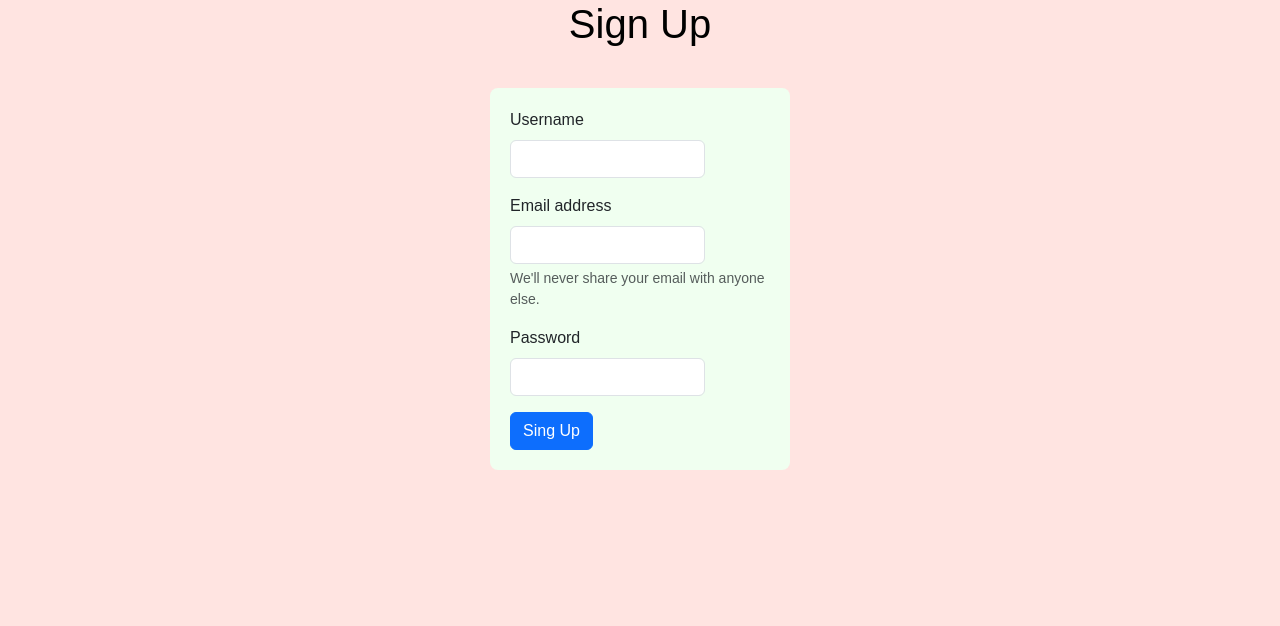
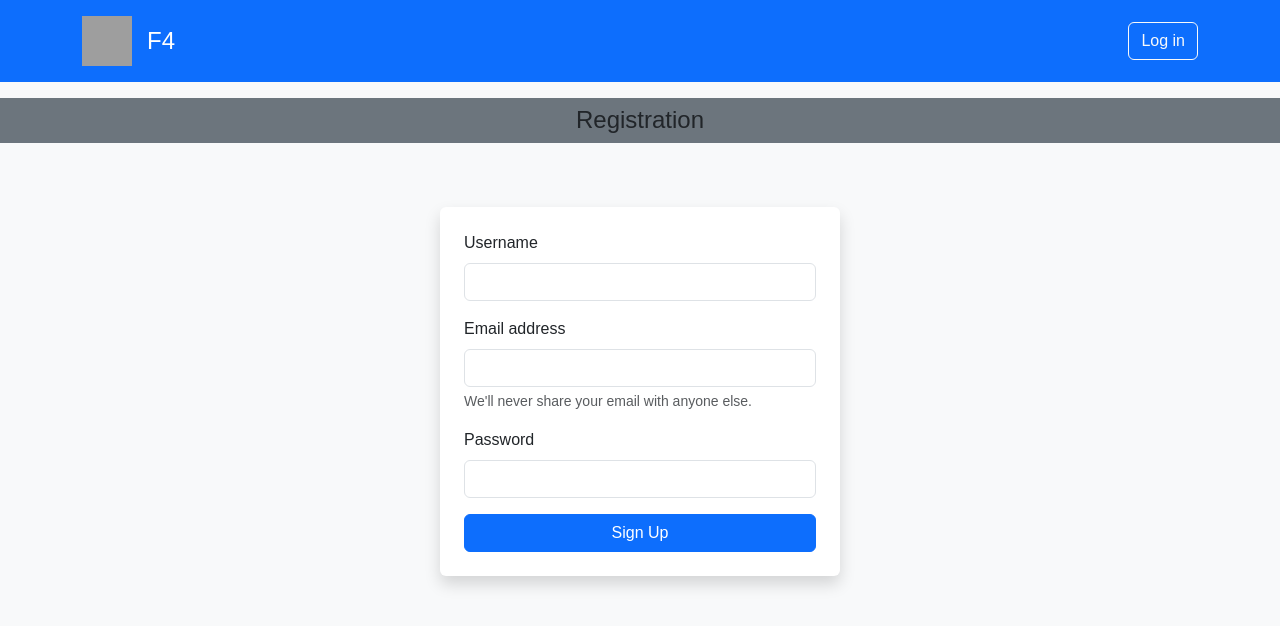
Before and after one commit to Eveline-projects/django-budget-manager, a Django app: template budget/templates/budget/log_user.html in a window 1280 px wide. Shown: the top 626 px of the page. Run offline with Django 5.2, Linux system fonts and the light colour scheme; the template is opened without the code that fills it, so the values that code supplies are empty; grey boxes are pictures that could not be loaded.

Commit message:
JPYD92-33/dzialajacy kod

```diff
--- a/banking/urls.py
+++ b/banking/urls.py
@@ -20,6 +20,6 @@ from budget.views import register, homepage
 
 urlpatterns = [
     path('admin/', admin.site.urls),
-    path('budget/', register),
+    path('register/', register, name='register'),
     path('homepage/', homepage, name='homepage'),
 ]
--- a/budget/static/budget/style.css
+++ b/budget/static/budget/style.css
@@ -1,20 +1,81 @@
 body {
-  background-color: mistyrose;
+  background-color: #095083;
   font-family: source-serif-pro,"Source Serif Pro",sans-serif;
 }
 h1 {
-  color: black;
+  color: #ffffff;
 }
 p {
-  font-size: 18px;
+  font-size: 12px;
 }
 form {
-    background: honeydew;
+    background: #ffffff;
     padding: 20px;
     width: 300px;
     margin: 40px auto;
     border-radius: 8px;
 }
+body {
+  font-family: Arial, sans-serif;
+  background-color: #f0f2f5;
+  margin: 0;
+  padding: 0;
+}
+.top-box {
+  background-color: #4CAF50;
+  color: white;
+  text-align: center;
+  padding: 20px;
+}
+/* Menu */
+.menu-box {
+  background-color: #99afce;
+  color: white;
+  text-align: center;
+  padding: 10px;
+}
+
+.menu-box a {
+  color: white;
+  text-decoration: none;
+  margin: 0 15px;
+}
+
+.menu-box a:hover {
+  text-decoration: underline;
+}
+
+/* Środkowy formularz */
+.center-box {
+  background-color: #ffffff;
+  padding: 30px;
+  width: 400px;
+  margin: 50px auto; /* wyśrodkowanie */
+  border-radius: 8px;
+  box-shadow: 0 2px 10px rgba(0,0,0,0.1);
+}
+
+.center-box input {
+  width: 100%;
+  padding: 10px;
+  margin-bottom: 15px;
+  border-radius: 5px;
+  border: 1px solid #ccc;
+}
+
+.center-box button {
+  width: 100%;
+  padding: 10px;
+  background-color: #4CAF50;
+  color: white;
+  border: none;
+  border-radius: 5px;
+  cursor: pointer;
+}
+
+.center-box button:hover {
+  background-color: #45a049;
+}
 /*
 komentarz
 */
--- a/budget/templates/budget/log_user.html
+++ b/budget/templates/budget/log_user.html
@@ -1,36 +1,57 @@
+{% load static %}
 <!DOCTYPE html>
 <html lang="en">
-<head class="bg-dark text-white p-3">
-    <h1 class="text-center">Sign Up</h1>
+
+<head>
     <meta charset="UTF-8">
-    <title>Title</title>
-    <link href="https://cdn.jsdelivr.net/npm/bootstrap@5.3.8/dist/css/bootstrap.min.css" rel="stylesheet"
-          integrity="sha384-sRIl4kxILFvY47J16cr9ZwB07vP4J8+LH7qKQnuqkuIAvNWLzeN8tE5YBujZqJLB" crossorigin="anonymous">
-    {% load static %}
+    <title>Register</title>
+    <link href="https://cdn.jsdelivr.net/npm/bootstrap@5.3.8/dist/css/bootstrap.min.css" rel="stylesheet">
     <link rel="stylesheet" href="{% static 'budget/style.css' %}">
 </head>
-<body>
 
-<form action='' method="POST" class="mx-auto" style="max-width: 400px;">
+<body class="bg-light">
+
+<!-- 1. Pudełko na górze: header -->
+<header class="bg-primary text-white py-3 mb-3">
+    <div class="container d-flex align-items-center justify-content-between">
+        <div class="d-flex align-items-center">
+            <a href="/">
+                <img src="https://as2.ftcdn.net/jpg/01/22/16/27/1000_F_122162798_q6ZxeeXBlJRjZJbnbyzjQbZ0ZRz4GW7w.jpg"
+                     alt="Logo" style="width:50px; height:50px; margin-right:15px;">
+            </a>
+            <h1 class="h4 m-0">F4</h1>
+        </div>
+        <a href="/login/" class="btn btn-outline-light">Log in</a>
+    </div>
+</header>
+
+<!-- 2. Pudełko menu / nagłówek -->
+<nav class="bg-secondary py-2 mb-4">
+    <div class="container d-flex justify-content-center">
+         <h1 class="h4 m-0">Registration</h1>
+    </div>
+</nav>
+
+<!-- 3. Pudełko środkowe: formularz rejestracji -->
+<div class="container d-flex justify-content-center">
+    <form action="" method="POST" class="bg-white p-4 rounded shadow" style="max-width: 400px; width:100%;">
         {% csrf_token %}
         <div class="mb-3">
-  <label for="first_name" class="form-label">Username</label>
-  <input
-    type="text"
-    id="first_name"
-    name="first_name"
-    class="form-control w-75">
+            <label for="username" class="form-label">Username</label>
+            <input type="text" id="username" name="username" class="form-control" required>
         </div>
         <div class="mb-3">
-        <label for="exampleInputEmail1" class="form-label">Email address</label>
-        <input type="email" class="form-control w-75" id="exampleInputEmail1" aria-describedby="emailHelp">
-        <div id="emailHelp" class="form-text">We'll never share your email with anyone else.</div>
+            <label for="email" class="form-label">Email address</label>
+            <input type="email" id="email" name="email" class="form-control" required>
+            <div class="form-text">We'll never share your email with anyone else.</div>
         </div>
         <div class="mb-3">
-        <label for="exampleInputPassword1" class="form-label">Password</label>
-        <input type="password" class="form-control w-75" id="exampleInputPassword1">
+            <label for="password" class="form-label">Password</label>
+            <input type="password" id="password" name="password" class="form-control" required>
         </div>
-    <button type="submit" class="btn btn-primary">Sing Up</button>
+        <button type="submit" class="btn btn-primary w-100">Sign Up</button>
     </form>
+</div>
+
 </body>
 </html>
--- /dev/null
+++ b/edu/froms.py
@@ -0,0 +1,6 @@
+from django import forms
+
+class DayForm(forms.Form):
+    title = forms.CharField(widget=forms.TextInput())
+    summary = forms.CharField(widget=forms.Textarea())
+    date = forms.DateField(widget=forms.TextInput())
```
Also changed, not shown: budget/views.py (+4 -36 lines), edu/templates/edu/day_view.html (added, +16 -0 lines), edu/templates/edu/list.html (added, +16 -0 lines), db.sqlite3. Lines whose indentation alone changed are shown as unchanged.
